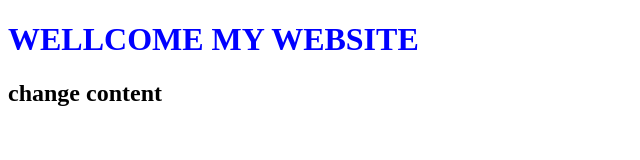
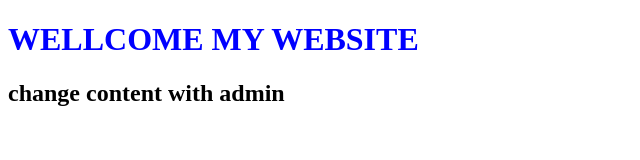
Before and after one commit to thangCodedao/my-website, a plain HTML site: page index.html in a window 1280 px wide. Shown: the whole page, without its empty margins (0-640 px from the left). Drawn offline with Linux system fonts and the light colour scheme.

Commit message:
change content with admin

```diff
--- a/index.html
+++ b/index.html
@@ -8,7 +8,7 @@
 </head>
 <body>
     <h1>WELLCOME MY WEBSITE</h1>
-    <h2>change content </h2>
+    <h2>change content with admin </h2>
 
 </body>
 </html>
```
